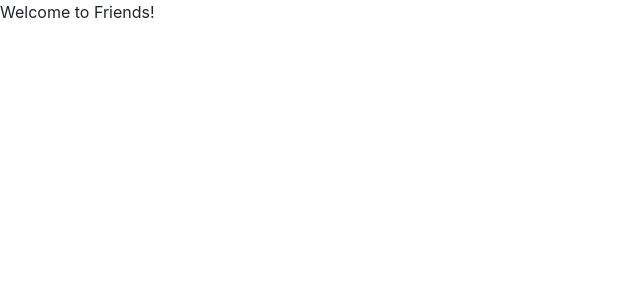
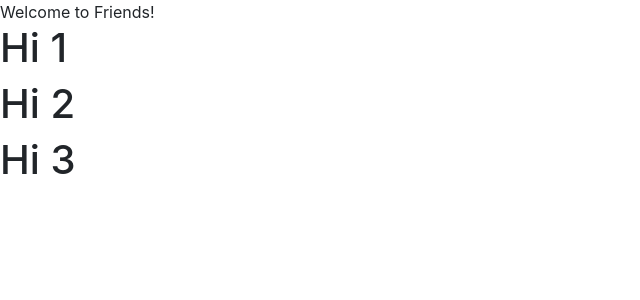
Before and after one commit to DorotaChroboczek/Friends, a Django app: page / in a window 1280 px wide. Shown: the top 300 px of the page, without its empty margins (0-640 px from the left). Run offline with Django 3.2, Linux system fonts and the light colour scheme; data that the repository does not hold is empty; some libraries are stand-ins or nearby versions.

Commit message:
feature: replace HTML Content with JavaScript

```diff
--- a/templates/pages/home.html
+++ b/templates/pages/home.html
@@ -8,7 +8,19 @@
 {% block content %}
 Welcome to Friends!
 
+<div id="tweets">
+    Replace me
+</div>
+
 <script type="text/javascript">
+    const tweetsElement = document.getElementById('tweets')
+    tweetsElement.innerHTML = 'Loading...'
+
+    var el1 = '<h1>Hi 1</h1>'
+    var el2 = '<h1>Hi 2</h1>'
+    var el3 = '<h1>Hi 3</h1>'
+    tweetsElement.innerHTML = el1 + el2 + el3
+
     const xhr = new XMLHttpRequest()
     const method = 'GET'
     const url = '/tweets'
```
